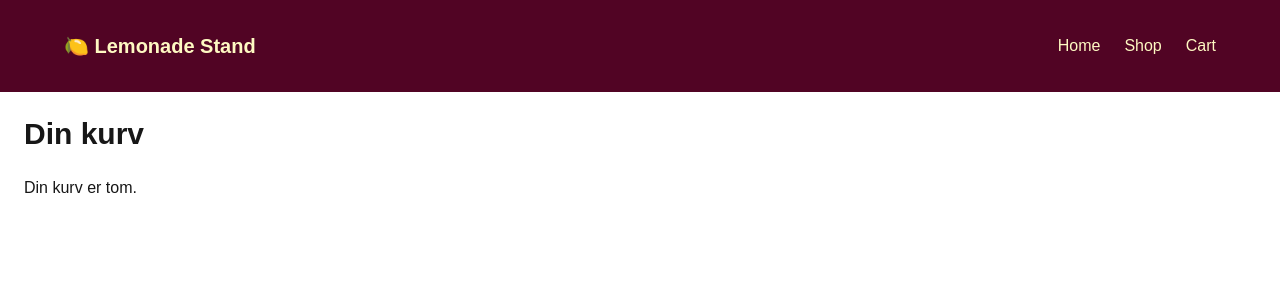
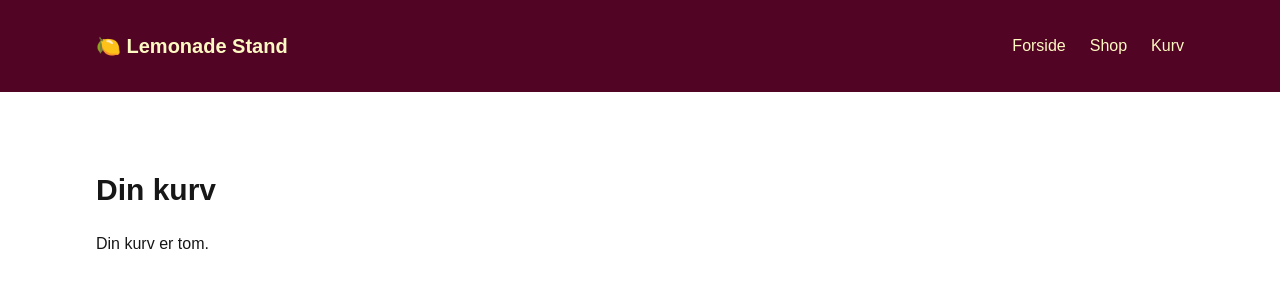
Before and after one commit to SarahNymann/lemonade-stand-nextjs, a Next.js app: page /cart in a window 1280 px wide. Shown: the top 300 px of the page. Built offline with nearby package versions, Linux system fonts and the light colour scheme.

Commit message:
align layout styling for shop, cart and checkout

```diff
--- a/app/cart/page.tsx
+++ b/app/cart/page.tsx
@@ -8,8 +8,8 @@ export default function CartPage() {
   const { cart } = useCart();
 
   return (
-    <section className="p-6">
-      <h1 className="mb-6 text-3xl font-bold">Din kurv</h1>
+    <section className="max-w-6xl mx-auto p-8 mt-12">
+      <h1 className="text-3xl font-bold mb-6">Din kurv</h1>
 
       {cart.length === 0 ? (
         <p>Din kurv er tom.</p>
--- a/app/checkout/page.tsx
+++ b/app/checkout/page.tsx
@@ -11,7 +11,7 @@ export default function CheckoutPage() {
         }
 
     return (
-        <section className="max-w-2xl mx-auto p-6">
+        <section className="max-w-6xl mx-auto p-8 mt-12">
             <h1 className="text-3xl font-bold mb-6">Checkout</h1>
 
             <div className="divide-y">
--- a/app/shop/page.tsx
+++ b/app/shop/page.tsx
@@ -22,7 +22,7 @@ export default function Shop() {
   }, []);
 
   return (
-    <main className="max-w-6xl mx-auto p-8">
+    <main className="max-w-6xl mx-auto p-8 mt-12">
       <h1 className="text-3xl font-bold mb-6">Shop</h1>
       <ProductList drinks={drinks} />
     </main>
--- a/components/Header.tsx
+++ b/components/Header.tsx
@@ -2,8 +2,8 @@ import Link from "next/link";
 
 export default function Header() {
     return (
-        <header className="bg-pink-950 p-8">
-            <nav className="max-w-6xl mx-auto flex justify-between items-center">
+        <header className="bg-pink-950">
+            <nav className="max-w-6xl mx-auto p-8 flex justify-between items-center">
 
                     <Link href="/" className="text-xl font-bold text-yellow-100">
                     🍋 Lemonade Stand
@@ -11,7 +11,7 @@ export default function Header() {
 
                 <div className="flex gap-6">
                     <Link href="/" className="text-yellow-100 hover:text-yellow-200">
-                    Home
+                    Forside
                     </Link>
 
                     <Link href="/shop" className="text-yellow-100 hover:text-yellow-200">
@@ -19,7 +19,7 @@ export default function Header() {
                     </Link>
 
                     <Link href="/cart" className="text-yellow-100 hover:text-yellow-200">
-                    Cart
+                    Kurv
                     </Link>
                 </div>
 
--- a/components/ProductList.tsx
+++ b/components/ProductList.tsx
@@ -13,7 +13,7 @@ type ProductListProps = {
 
 export default function ProductList({ drinks }: ProductListProps) {
   return (
-    <section className="grid grid-cols-1 sm:grid-cols-2 lg:grid-cols-3 gap-6">
+    <section className="grid grid-cols-1 sm:grid-cols-2 lg:grid-cols-3 gap-6 p-0">
       {drinks.map((drink) => (
         <ProductCard key={drink.idDrink} drink={drink} />
       ))}
```
